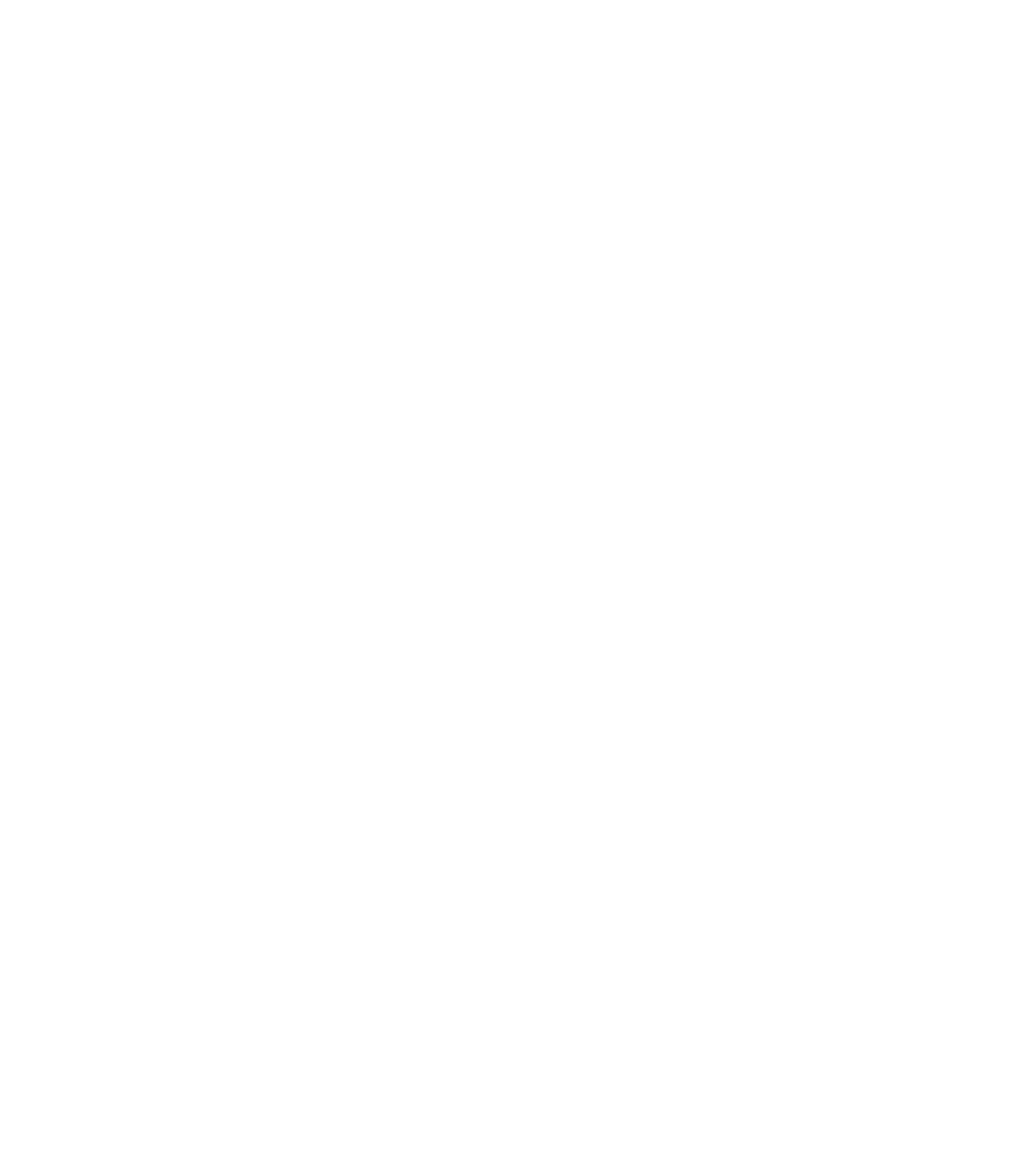
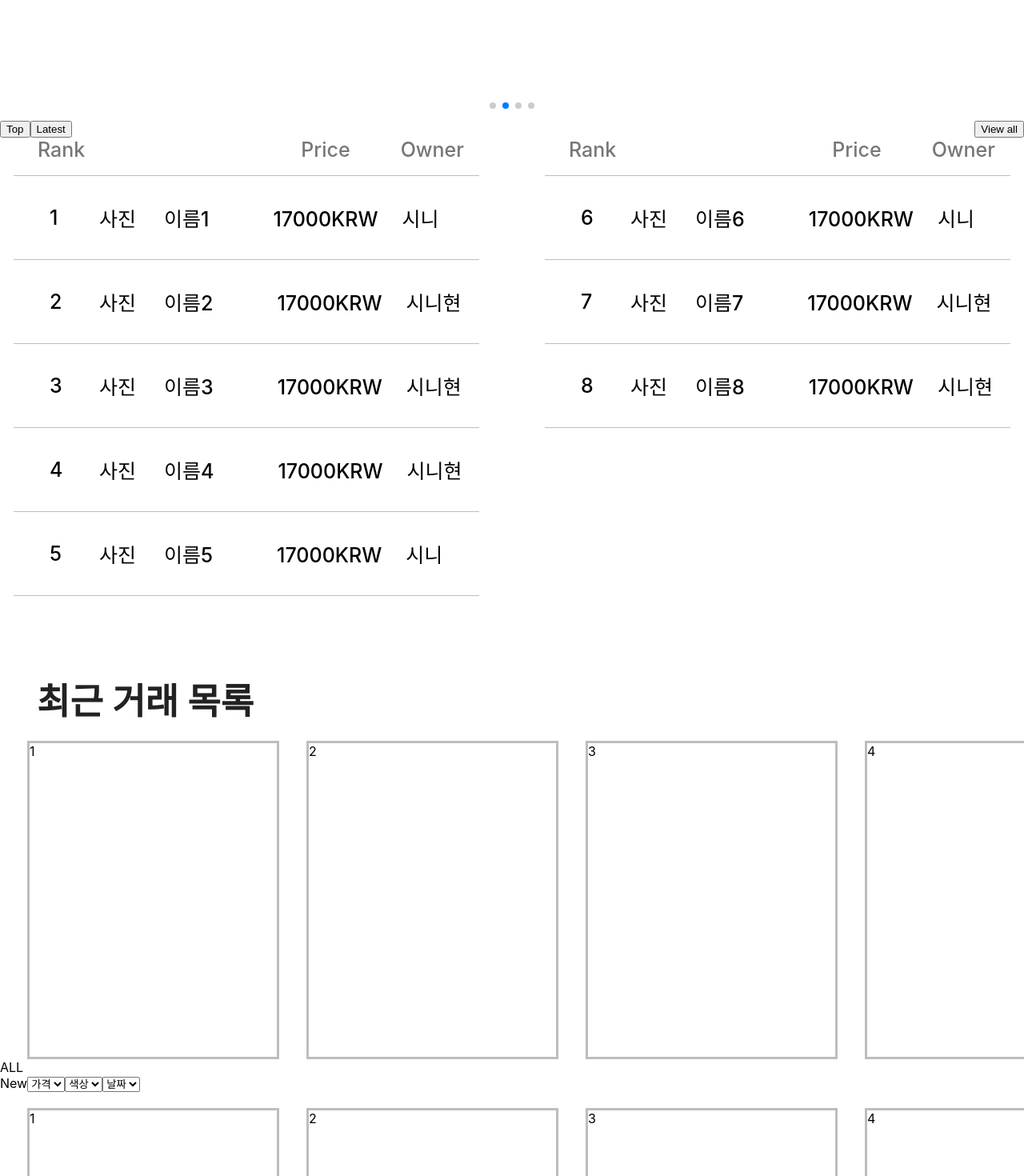
Before and after one commit to Troth-Cam/TrothCam_Web, a React (Create React App) app in the folder trothcam_web/: page / in a window 1280 px wide. Shown: the part 600-2070 px from the top of the page at 80% size. Before the commit the page ends 800 px from the top, so only its background shows below. Built offline with nearby package versions, Linux system fonts and the light colour scheme.

Commit message:
[ADD] 메인 기본 틀만 완성

```diff
--- a/trothcam_web/package.json
+++ b/trothcam_web/package.json
@@ -6,11 +6,14 @@
     "@testing-library/jest-dom": "^5.16.5",
     "@testing-library/react": "^13.4.0",
     "@testing-library/user-event": "^13.5.0",
+    "axios": "^1.4.0",
     "react": "^18.2.0",
     "react-dom": "^18.2.0",
     "react-router-dom": "^6.14.1",
     "react-scripts": "5.0.1",
+    "sass": "^1.63.6",
     "styled-components": "^6.0.3",
+    "swiper": "^6.8.4",
     "web-vitals": "^2.1.4"
   },
   "scripts": {
--- a/trothcam_web/src/components/Main.jsx
+++ b/trothcam_web/src/components/Main.jsx
@@ -1,9 +1,79 @@
 import React from 'react';
+import { Swiper, SwiperSlide } from 'swiper/react';
+import styled from "styled-components";
+import SwiperCore, { Navigation, Pagination, Autoplay } from "swiper";	// 추가
+import "swiper/swiper.scss";
+import "swiper/components/navigation/navigation.scss";
+import "swiper/components/pagination/pagination.scss";
+import RankBoard from "./RankBoard"
+import PhotoBoard from './PhotoBoard';
+SwiperCore.use([Navigation, Pagination, Autoplay])
+
+const RecentDiv = styled.div`
+    margin-top: 96px;
+    font-weight: 600;
+    font-size: 45px;
+    color: #222222;
+    margin-left: 46px;
+`;
+
+
 const Main = () =>{
+    const rankList=[{"Name": "이름1", "price": "17000", "owner": "시니"},{"Name": "이름2", "price": "17000", "owner": "시니현"},
+    {"Name": "이름3", "price": "17000", "owner": "시니현"},{"Name": "이름4", "price": "17000", "owner": "시니현"},
+    {"Name": "이름5", "price": "17000", "owner": "시니"},
+    {"Name": "이름6", "price": "17000", "owner": "시니"},
+    {"Name": "이름7", "price": "17000", "owner": "시니현"},
+    {"Name": "이름8", "price": "17000", "owner": "시니현"}]; // 서버에서 데이터 받아와서 버튼에 따라서 useState 쓰기!!!
 
+    const photoList=[{"Name": "이름", "price": "17000", "owner": "시니"},{"Name": "이름2", "price": "17000", "owner": "시니현"},
+    {"Name": "이름", "price": "17000", "owner": "시니현"},{"Name": "이름4", "price": "17000", "owner": "시니현"},
+    {"Name": "이름", "price": "17000", "owner": "시니현"},
+    {"Name": "이름", "price": "17000", "owner": "시니현"},
+    {"Name": "이름", "price": "17000", "owner": "시니현"},
+    {"Name": "이름", "price": "17000", "owner": "시니현"}]; // 서버에서 데이터 받아와서 버튼에 따라서 useState 쓰기!!!
     return(
         <div>
-            안뇽
+            <Swiper
+                className="banner"
+                spaceBetween={50}
+                slidesPerView={1}
+                pagination={{ clickable: true }}
+                autoplay={{ delay: 1000 }}
+                style={{height: "750px"}}
+            >
+            <SwiperSlide>Slide 1입니다</SwiperSlide>
+            <SwiperSlide>Slide 2</SwiperSlide>
+            <SwiperSlide>Slide 3</SwiperSlide>
+            <SwiperSlide>Slide 4</SwiperSlide>
+            </Swiper>
+            <div style={{ display: "flex", justifyContent: "flex-end" }}>
+                <div>
+                <button>Top</button>
+                <button>Latest</button>
+                </div>
+                <div style={{ marginLeft: "auto" }}>
+                    <button>View all</button>
+                </div>
+            </div>
+            <RankBoard rankList={rankList}/>
+            <RecentDiv>최근 거래 목록</RecentDiv>
+            <PhotoBoard photoList={photoList}/>
+            <div>
+
+            <div>ALL</div>
+            <dig>New</dig>
+            <select>
+                <option>가격</option>
+            </select>
+            <select>
+                <option>색상</option>
+            </select>
+            <select>
+                <option>날짜</option>
+            </select>
+            </div>
+            <PhotoBoard photoList={photoList}/>
         </div>
     )
 }
--- /dev/null
+++ b/trothcam_web/src/components/PhotoBoard.jsx
@@ -0,0 +1,33 @@
+import React from 'react';
+import styled from "styled-components";
+import PhotoItem from './PhotoItem';
+
+const Container = styled.div`
+
+width: 100%;
+overflow: auto;
+white-space: nowrap;
+
+/* 스크롤바 스타일 */
+&::-webkit-scrollbar {
+  width: 0.5rem;
+  height: 0.5rem;
+}
+
+/* 스크롤바 thumb 스타일 */
+&::-webkit-scrollbar-thumb {
+  background-color: transparent;
+}
+`;
+
+const PhotoBoard = (props) => {
+  return (
+    <Container>
+          {props.photoList.map((item, index) => (
+          <PhotoItem index={index} item={item} />
+        ))}
+    </Container>
+  );
+}
+
+export default PhotoBoard;
--- /dev/null
+++ b/trothcam_web/src/components/PhotoItem.jsx
@@ -0,0 +1,17 @@
+import React from 'react';
+import styled from "styled-components";
+
+const PhotoItemDiv = styled.div`
+    width: 309px;
+    display: inline-block;
+    height: 392px;
+    border: solid 3px #BDBDC1;
+    margin-left: 34px;
+    margin-top: 20px;
+`;
+const PhotoItem = (props) =>{
+    return(<PhotoItemDiv>
+        {props.index + 1}
+    </PhotoItemDiv>)
+}
+export default PhotoItem;
--- /dev/null
+++ b/trothcam_web/src/components/RankBoard.jsx
@@ -0,0 +1,53 @@
+import React from 'react';
+import RankItem from "./RankItem";
+import styled from "styled-components";
+
+const Container = styled.div`
+  display: flex;
+  justify-content: flex-start;
+  justify-content: center;
+`;
+
+const BoardDiv = styled.div`
+`;
+const RankText = styled.text`
+    font-size: 25px;
+    color: #777777;
+    font-weight: 500;
+    margin-left: 30px;
+`
+const OwnerText = styled.text`
+    font-size: 25px;
+    color: #777777;
+    font-weight: 500;
+    margin-left: 63px;
+`
+const PriceText = styled.text`
+    font-size: 25px;
+    color: #777777;
+    font-weight: 500;
+    margin-left: 270px;
+`
+const RankBoard = (props) => {
+  const limitedRankList1 = props.rankList.slice(0, 5); // 처음 5개의 요소만 잘라내기
+  const limitedRankList2 = props.rankList.slice(5, 10);
+
+  return (
+    <Container>
+      <BoardDiv>
+        <div style={ {borderBottom: "solid 1px #BCBDC1", width: "582px", paddingBottom:"17px"}}><RankText>Rank</RankText><PriceText>Price</PriceText><OwnerText>Owner</OwnerText></div>
+        {limitedRankList1.map((item, index) => (
+          <RankItem item={item} index={index} />
+        ))}
+      </BoardDiv>
+      <BoardDiv style={{marginLeft:"82px"}}>
+      <div style={ {borderBottom: "solid 1px #BCBDC1", width: "582px", paddingBottom:"17px"}}> <RankText>Rank</RankText><PriceText>Price</PriceText><OwnerText>Owner</OwnerText></div>
+        {limitedRankList2.map((item, index) => (
+          <RankItem item={item} index={index +5} />
+        ))}
+      </BoardDiv>
+    </Container>
+  );
+};
+
+export default RankBoard;
--- /dev/null
+++ b/trothcam_web/src/components/RankItem.jsx
@@ -0,0 +1,52 @@
+import React from 'react';
+import styled from "styled-components";
+
+const ItemDiv = styled.div`
+    border-bottom: solid 1px #BCBDC1;
+    font-size: 25px;
+    height: 104px;
+    display: flex;
+    flex-direction: row;
+    align-items: center;
+    font-color: "black";
+    font-weight:500;
+    width: 582px;
+
+`;
+const ImgDiv = styled.div`
+  margin-left: 10px;
+`;
+const NameText = styled.text`
+  margin-left: 35px;
+`;
+const PriceText = styled.text`
+  margin-left: 80px;
+
+`;
+const OwnerText = styled.text`
+  margin-left: 30px;
+`
+
+const RankItem = (props) => {
+
+    console.log(props.item);
+    console.log(props.item.Name);
+    console.log(props.item.price);
+    console.log(props.index);
+    return (
+      <ItemDiv>
+        <div style={{marginLeft: "45px", width:"52px"}}>
+          {props.index+ 1}
+        </div>
+        <ImgDiv>
+          사진
+        </ImgDiv>
+        <div style={{width: "420px"}}>
+          <NameText> {props.item.Name}</NameText>
+          <PriceText>{props.item.price}KRW</PriceText>
+          <OwnerText>{props.item.owner}</OwnerText>
+        </div>
+      </ItemDiv>
+    );
+  };
+  export default RankItem;
```
Also changed, not shown: 2 other files (tests, documents, lock files or other folders).
